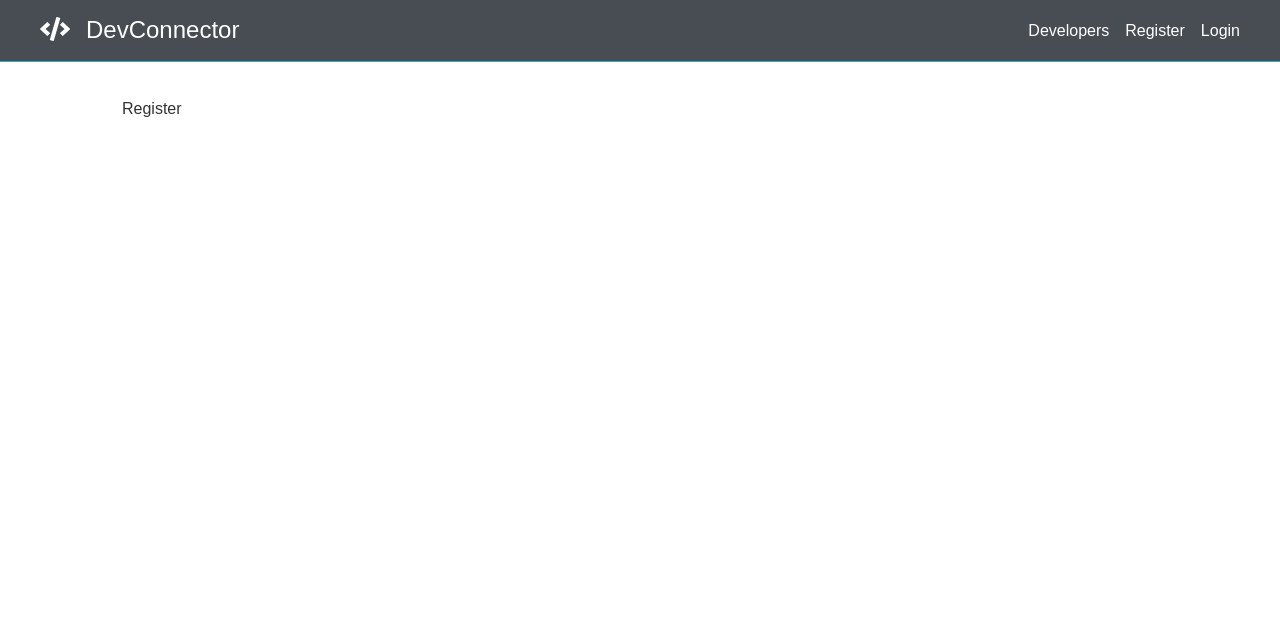
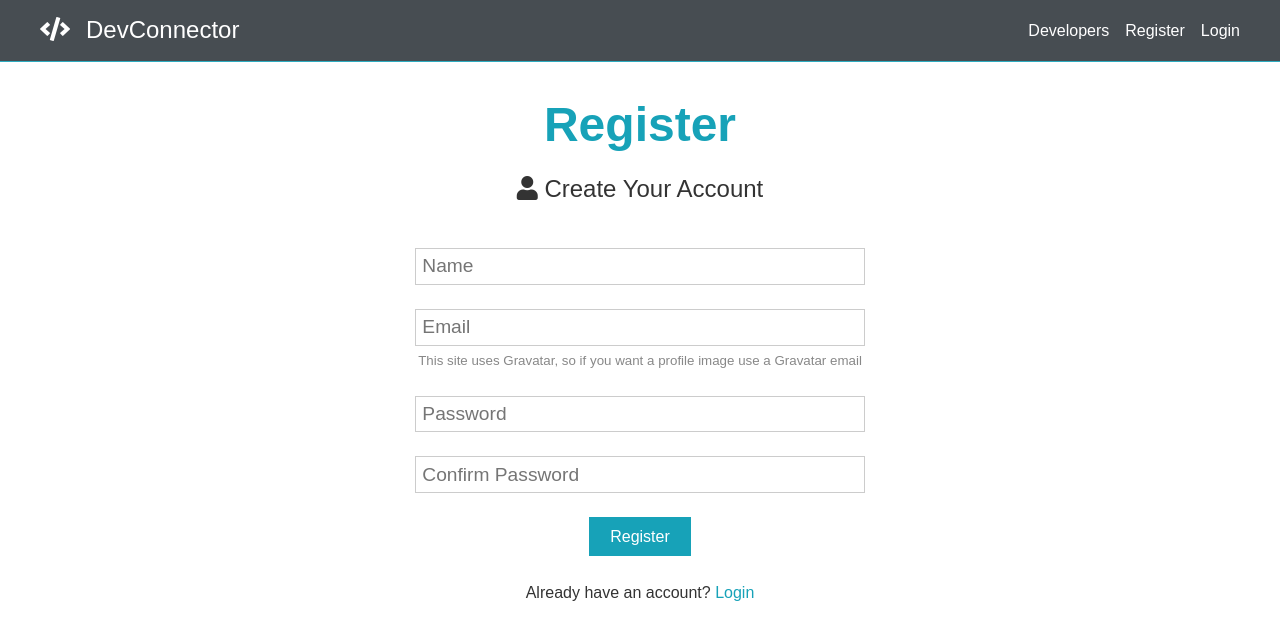
Before and after one commit to mdossantosdev/dev-connector, a React (Create React App) app in the folder client/: page /register in a window 1280 px wide. Shown: the top 640 px of the page. Built offline with nearby package versions, Linux system fonts and the light colour scheme.

Commit message:
Create Register component

```diff
--- a/client/src/components/Register/Register.js
+++ b/client/src/components/Register/Register.js
@@ -1,7 +1,95 @@
-import React from 'react';
+import React, { Fragment, useState } from 'react';
+import { Link } from 'react-router-dom';
+import {
+  RegisterWrapper,
+  Title,
+  SubTitle,
+  Form,
+  FormGroup,
+  Input,
+  SmallText,
+  BtnRegister,
+} from './styles';
 
 const Register = () => {
-  return <div>Register</div>;
+  const [formData, setFormData] = useState({
+    name: '',
+    email: '',
+    password: '',
+    confirmPassword: '',
+  });
+
+  const { name, email, password, confirmPassword } = formData;
+
+  const onChange = (e) => {
+    setFormData({ ...formData, [e.target.name]: e.target.value });
+  };
+
+  const onSubmit = (e) => {
+    e.preventDefault();
+    if (password !== confirmPassword) {
+      console.log('Passwords do not match');
+    } else {
+      console.log(formData);
+    }
+  };
+
+  return (
+    <Fragment>
+      <RegisterWrapper>
+        <Title>Register</Title>
+        <SubTitle>
+          <i className='fas fa-user' /> Create Your Account
+        </SubTitle>
+        <Form onSubmit={onSubmit}>
+          <FormGroup>
+            <Input
+              type='text'
+              placeholder='Name'
+              name='name'
+              value={name}
+              onChange={onChange}
+            />
+          </FormGroup>
+          <FormGroup>
+            <Input
+              type='email'
+              placeholder='Email'
+              name='email'
+              value={email}
+              onChange={onChange}
+            />
+            <SmallText>
+              This site uses Gravatar, so if you want a profile image use a Gravatar
+              email
+            </SmallText>
+          </FormGroup>
+          <FormGroup>
+            <Input
+              type='password'
+              placeholder='Password'
+              name='password'
+              value={password}
+              onChange={onChange}
+            />
+          </FormGroup>
+          <FormGroup>
+            <Input
+              type='password'
+              placeholder='Confirm Password'
+              name='confirmPassword'
+              value={confirmPassword}
+              onChange={onChange}
+            />
+          </FormGroup>
+          <BtnRegister type='submit' value='Register' />
+        </Form>
+        <p>
+          Already have an account? <Link to='/login'>Login</Link>
+        </p>
+      </RegisterWrapper>
+    </Fragment>
+  );
 };
 
 export default Register;
--- /dev/null
+++ b/client/src/components/Register/styles.js
@@ -0,0 +1,63 @@
+import styled from 'styled-components';
+
+export const RegisterWrapper = styled.div`
+  display: flex;
+  flex-direction: column;
+  align-items: center;
+`;
+
+export const Title = styled.h1`
+  font-size: 3rem;
+  line-height: 1.2;
+  margin-bottom: 1rem;
+  color: #17a2b8;
+`;
+
+export const SubTitle = styled.p`
+  font-size: 1.5rem;
+  margin-bottom: 1rem;
+`;
+
+export const Form = styled.form`
+  text-align: center;
+  margin-bottom: 1.5rem;
+`;
+
+export const FormGroup = styled.div`
+  margin: 1.5rem 0;
+`;
+
+export const Input = styled.input`
+  display: block;
+  width: 100%;
+  padding: 0.4rem;
+  font-size: 1.2rem;
+  border: 1px solid #ccc;
+
+  &:focus {
+    outline: 2px solid #17a2b8;
+  }
+`;
+
+export const SmallText = styled.small`
+  display: block;
+  padding: 0 0.2rem;
+  margin-top: 0.3rem;
+  color: #888;
+`;
+
+export const BtnRegister = styled.input`
+  background-color: #17a2b8;
+  color: #fff;
+  font-size: 1rem;
+  padding: 0.4rem 1.3rem;
+  transition: opacity 0.2s ease-in;
+  border: none;
+  outline: none;
+  font: inherit;
+  cursor: pointer;
+
+  &:hover {
+    opacity: 0.8;
+  }
+`;
```
